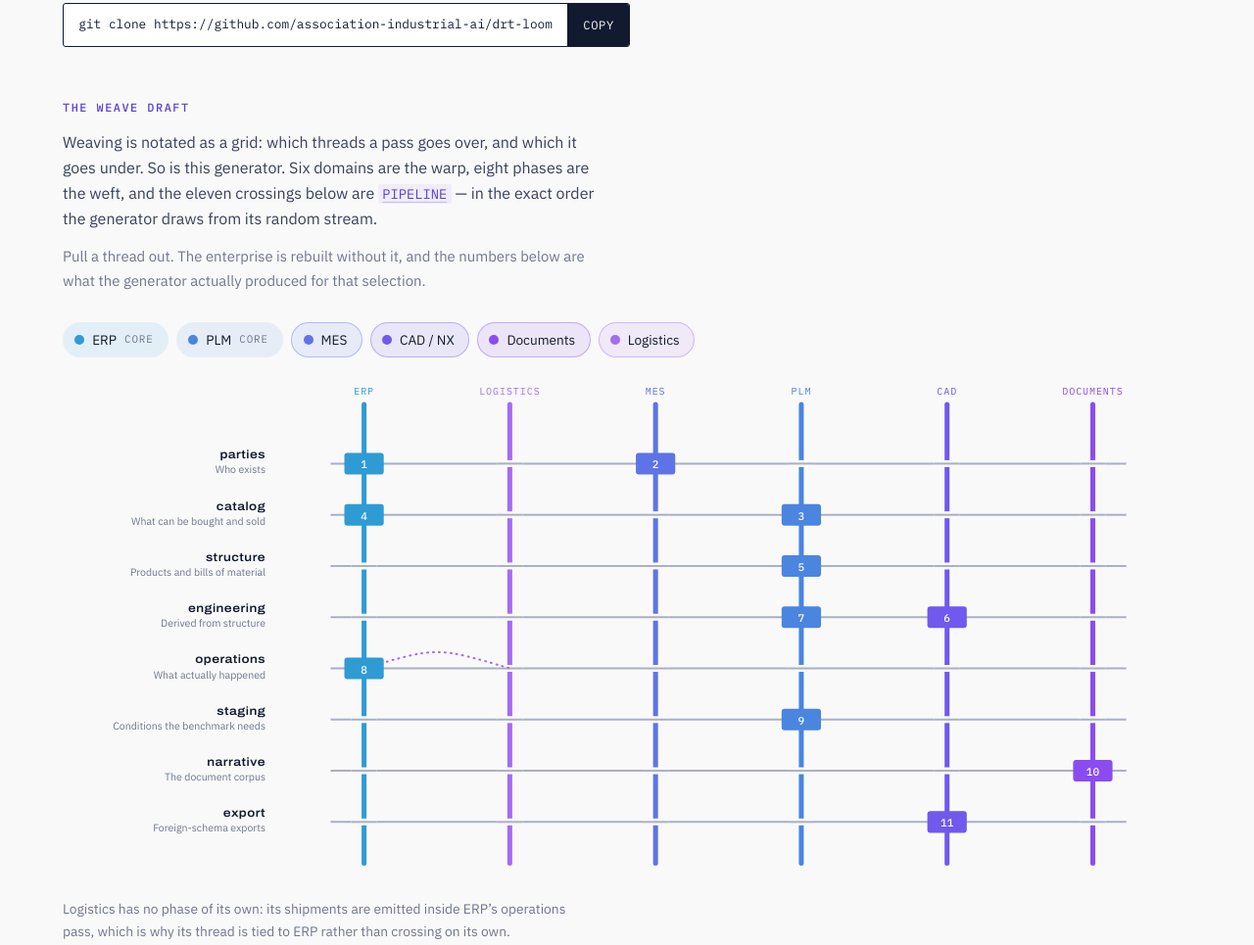
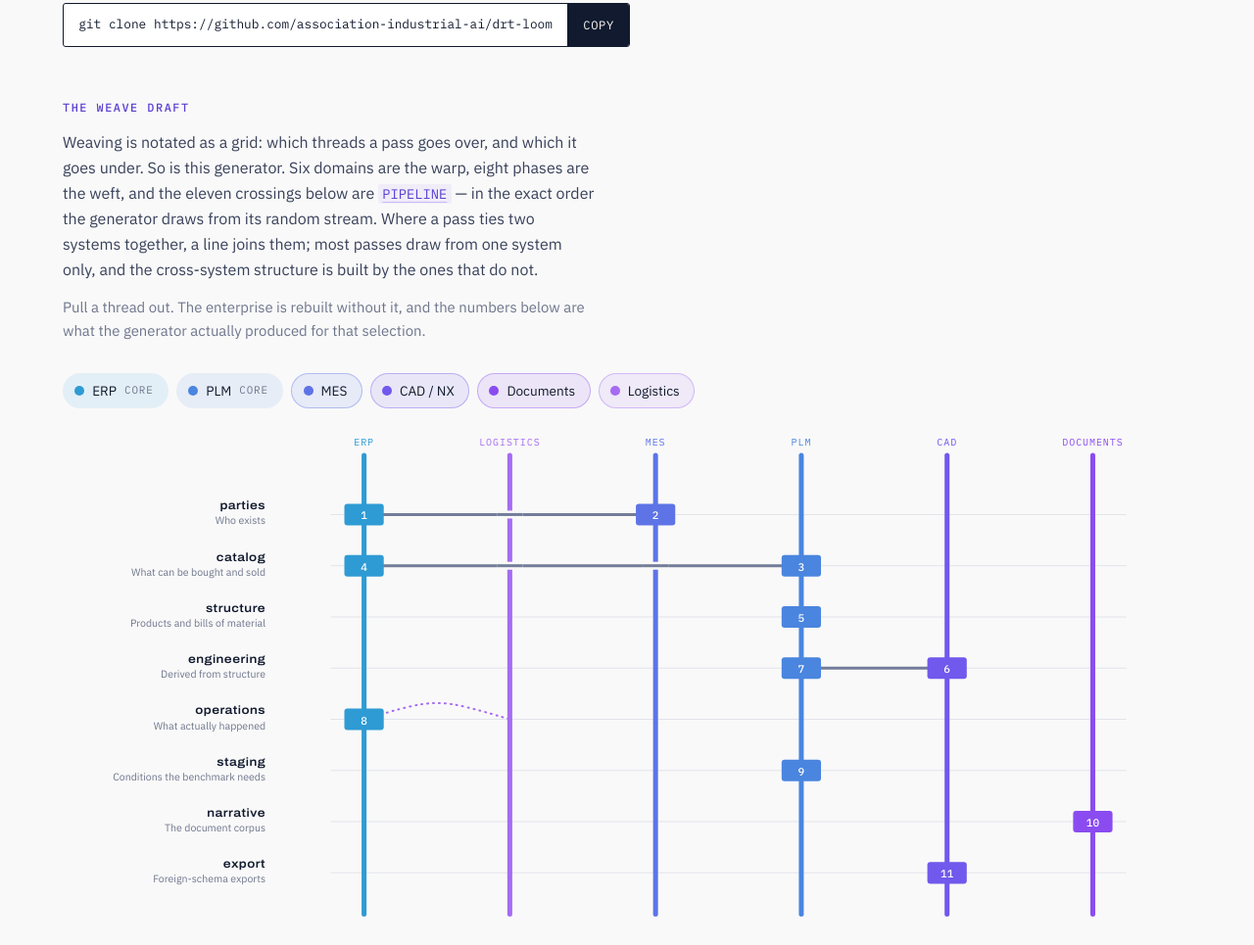
Before and after one commit to association-industrial-ai/drt-loom, a website: page site/index.html in a window 1280 px wide. Shown: the part 616-1581 px from the top of the page at 98% size. Drawn offline with Linux system fonts and the light colour scheme.

Commit message:
fix(site): the weft now connects the domains a phase draws from
Every row drew a full-width rule, so every row looked the same and the
horizontals connected everything to everything — which is to say nothing.
A phase is one pass of the shuttle, and what it ties together is the set of
domains it draws from, so the pick is now a link spanning only those: parties
joins ERP to MES, catalog joins ERP to PLM, engineering joins PLM to CAD. The
row rule stays as a faint guide holding the label to its row.

Five of the eight phases draw from a single domain and now have no link. That
is the pipeline, not an omission.

Interlacing follows: the weft breaks the warp only where a link passes a
domain that phase does not use — logistics under parties, logistics and MES
under catalog. Thirty-seven decorative breaks become three meaningful ones.
Links are rebuilt on every toggle, because switching MES off really does
shorten the parties pass.

--weft darkened to #737d99 (about 4.5:1 on the paper) now that it marks the
lines that carry the information rather than a background rule.

Co-Authored-By: Claude Opus 5 <noreply@anthropic.com>

```diff
--- a/site/index.html
+++ b/site/index.html
@@ -97,7 +97,9 @@
             under. So is this generator. Six domains are the warp, eight phases are the weft,
             and the eleven crossings below are
             <a href="https://github.com/association-industrial-ai/drt-loom/blob/main/src/domains/registry.ts"><code>PIPELINE</code></a>
-            — in the exact order the generator draws from its random stream.
+            — in the exact order the generator draws from its random stream. Where a pass ties
+            two systems together, a line joins them; most passes draw from one system only,
+            and the cross-system structure is built by the ones that do not.
           </p>
           <p class="loom__hint">
             Pull a thread out. The enterprise is rebuilt without it, and the numbers below are
@@ -114,9 +116,12 @@
             <svg class="loom__svg" role="img" aria-labelledby="loom-svg-title loom-svg-desc">
               <title id="loom-svg-title">The DRT Loom generation pipeline as a weave draft</title>
               <desc id="loom-svg-desc">
-                Eight generation phases run in sequence down the page. Six domain threads run
-                across it. Eleven marked crossings show which domain contributes to which
-                phase, numbered in generation order.
+                Six domain threads run down the page as columns; eight generation phases run
+                across it as rows, in the order they execute. Eleven marked crossings show
+                which domain contributes to which phase, numbered in generation order. Where a
+                phase draws from more than one domain, a horizontal link joins them: parties
+                ties ERP to MES, catalog ties ERP to PLM, engineering ties PLM to CAD. The
+                remaining five phases draw from a single domain and so have no link.
               </desc>
             </svg>
           </div>
--- a/site/loom.js
+++ b/site/loom.js
@@ -4,6 +4,8 @@
  * PIPELINE is a phase × domain matrix, which is exactly how weaving is
  * notated: six domain threads run down the page as the warp, eight phases
  * run across it as the weft, and a crossing is a phase drawing from a domain.
+ * A phase's pick is drawn as a link spanning the domains it ties together, so
+ * the horizontal reach of a row is the reach of that pass.
  * Nothing here is illustrative — the grid, the numbering and every count come
  * from site-data.js, which `npm run site` produces by running the generator.
  */
@@ -80,12 +82,14 @@
     }
   }
 
-  // 1. Weft: one pass per phase, running under the warp.
+  /* 1. Row guides. Faint on purpose: they tie a phase's label to its row and
+        nothing more. The line that carries meaning is the link drawn in step
+        3, which spans only the domains the phase actually draws from. */
   for (let i = 0; i < phases.length; i++) {
     el(
       "line",
       {
-        class: "weft",
+        class: "weft-guide",
         x1: colX(0) - 34,
         y1: rowY(i),
         x2: colX(warp.length - 1) + 34,
@@ -124,23 +128,52 @@
     labels.set(d.id, text);
   }
 
-  /* 3. The other half of the weave. A draft's cells are binary: either the
-        warp is over or the weft is. A crossing puts the warp over, and step 2
-        drew all six warps unbroken over every pick, so every cell currently
-        reads as a crossing. These are the rest — the phase does not draw from
-        this domain, so here the weft passes over the thread. */
+  /* 3. The links — what the picture is for.
+
+        A phase is one pass of the shuttle, and the systems it draws from are
+        what that pass ties together: `parties` joins ERP to MES, `catalog`
+        joins PLM to ERP. Drawing the pick at full width said nothing, because
+        every row then looked identical and connected everything to everything.
+        A link spans from the leftmost to the rightmost domain the phase
+        touches, so its length is the reach of that pass — and five of the
+        eight phases draw from a single domain, which is why they have no link
+        at all. That is the fact, not an omission.
+
+        Where a link passes a domain the phase does not use, the weft goes over
+        and the warp is broken: casing first so the thread is cut cleanly, then
+        the weft redrawn across the gap. This is the interlacing, and it now
+        appears only where it means something.
+
+        Redrawn on every toggle, because switching MES off genuinely shortens
+        the `parties` pass. */
   const OVER = 13;
-  const crossed = new Set(data.pipeline.map((s) => `${s.phase}|${s.domain}`));
-  for (const [pi, p] of phases.entries()) {
-    for (const [di, d] of warp.entries()) {
-      if (crossed.has(`${p.id}|${d.id}`)) continue;
+  const links = el("g", { class: "links" }, svg);
+
+  const drawLinks = () => {
+    while (links.firstChild) links.removeChild(links.firstChild);
+
+    for (const [pi, p] of phases.entries()) {
+      const cols = data.pipeline
+        .filter((s) => s.phase === p.id && on.has(s.domain))
+        .map((s) => domainIndex.get(s.domain));
+      if (cols.length < 2) continue;
+
+      const lo = Math.min(...cols);
+      const hi = Math.max(...cols);
       const y = rowY(pi);
-      const x = colX(di);
-      const span = { x1: x - OVER, y1: y, x2: x + OVER, y2: y };
-      el("line", { class: "weft-clear", ...span }, svg);
-      el("line", { class: "weft-over", ...span }, svg);
+      const touched = new Set(cols);
+
+      el("line", { class: "weft-link", x1: colX(lo), y1: y, x2: colX(hi), y2: y }, links);
+
+      for (let di = lo + 1; di < hi; di++) {
+        if (touched.has(di)) continue;
+        const x = colX(di);
+        const span = { x1: x - OVER, y1: y, x2: x + OVER, y2: y };
+        el("line", { class: "weft-clear", ...span }, links);
+        el("line", { class: "weft-over", ...span }, links);
+      }
     }
-  }
+  };
 
   /* 4. Ties: a domain with `inlineIn` never gets a pass of its own — its
         records are emitted inside the host's. Logistics is the whole reason
@@ -291,6 +324,7 @@
     for (const t of ties) {
       t.node.style.opacity = on.has(t.domain) && on.has(t.host) ? "1" : "0";
     }
+    drawLinks();
 
     const state = data.states[stateKey()];
     if (!state) return;
--- a/site/styles.css
+++ b/site/styles.css
@@ -56,7 +56,7 @@
   --rule-strong: #cfd3e0;
   /* The weft is structure, not a hairline: it has to read as a thread the warp
      is woven through, which --rule-strong at 1.3:1 on the paper does not. */
-  --weft: #a9b0c6;
+  --weft: #737d99;
 
   /* Accents */
   --violet: #7a5af0;
@@ -487,8 +487,8 @@ pre,
   height: auto;
 }
 
-/* Weave drawing order matters: weft under, warp over, then the crossing
-   segment back on top — which is how the over/under reads as cloth. */
+/* Drawing order: guides, warp, links, ties, crossings. The links come after
+   the warp so a pass can break the threads it runs over. */
 .warp {
   transition: stroke 200ms ease, opacity 200ms ease;
 }
@@ -498,9 +498,20 @@ pre,
   stroke-dasharray: 2 7;
 }
 
-.weft {
+/* The row guide carries no information — it exists so a phase label stays
+   attached to its row. Anything heavier competes with the link. */
+.weft-guide {
+  stroke: var(--rule);
+  stroke-width: 1;
+}
+
+/* The link: one pass of the shuttle, spanning the domains that phase ties
+   together. This is the line that says something, so it is the darkest thing
+   in the drawing after the crossings themselves. */
+.weft-link {
   stroke: var(--weft);
-  stroke-width: 2;
+  stroke-width: 3;
+  stroke-linecap: round;
 }
 
 /* The short piece of weft that passes over a warp where the phase does not
@@ -514,13 +525,13 @@ pre,
    pick stays continuous. The warp goes under, visibly. */
 .weft-clear {
   stroke: var(--paper);
-  stroke-width: 7;
+  stroke-width: 8;
   stroke-linecap: butt;
 }
 
 .weft-over {
   stroke: var(--weft);
-  stroke-width: 2;
+  stroke-width: 3;
   stroke-linecap: butt;
 }
 
```
